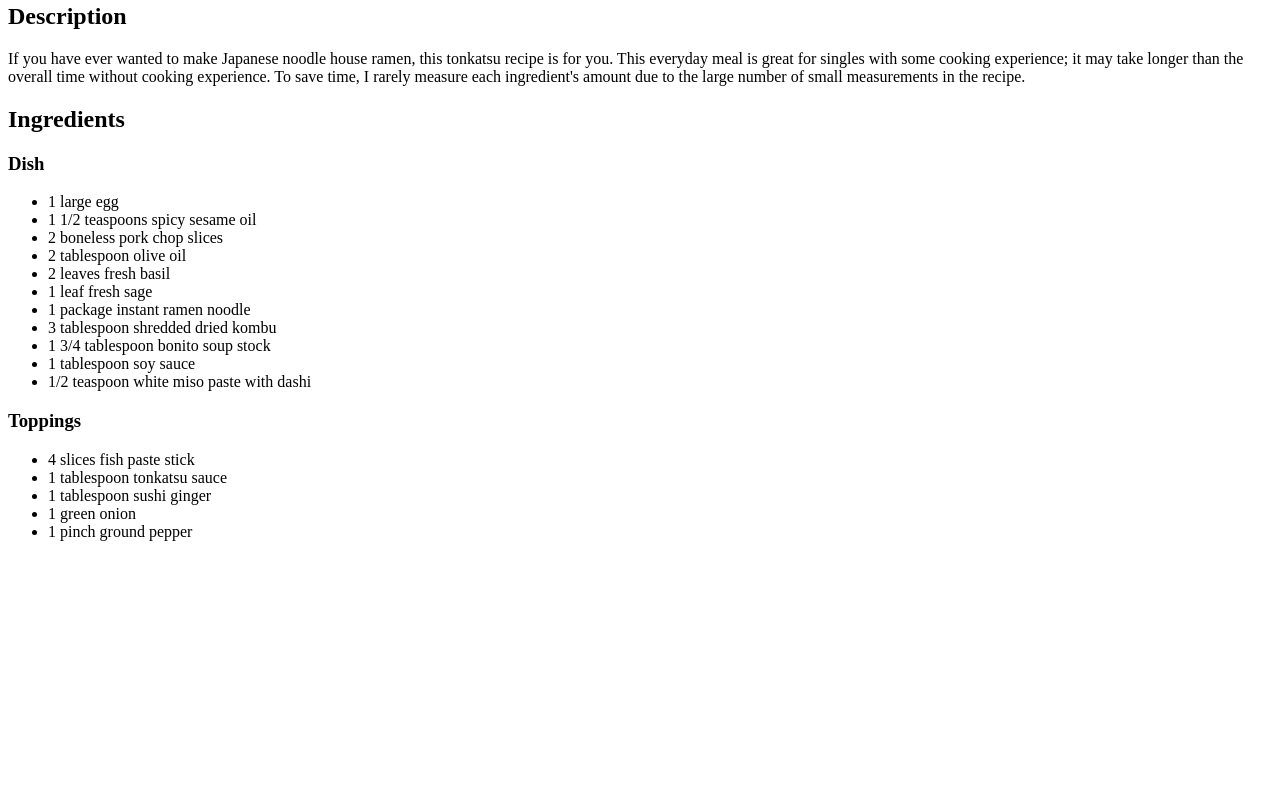
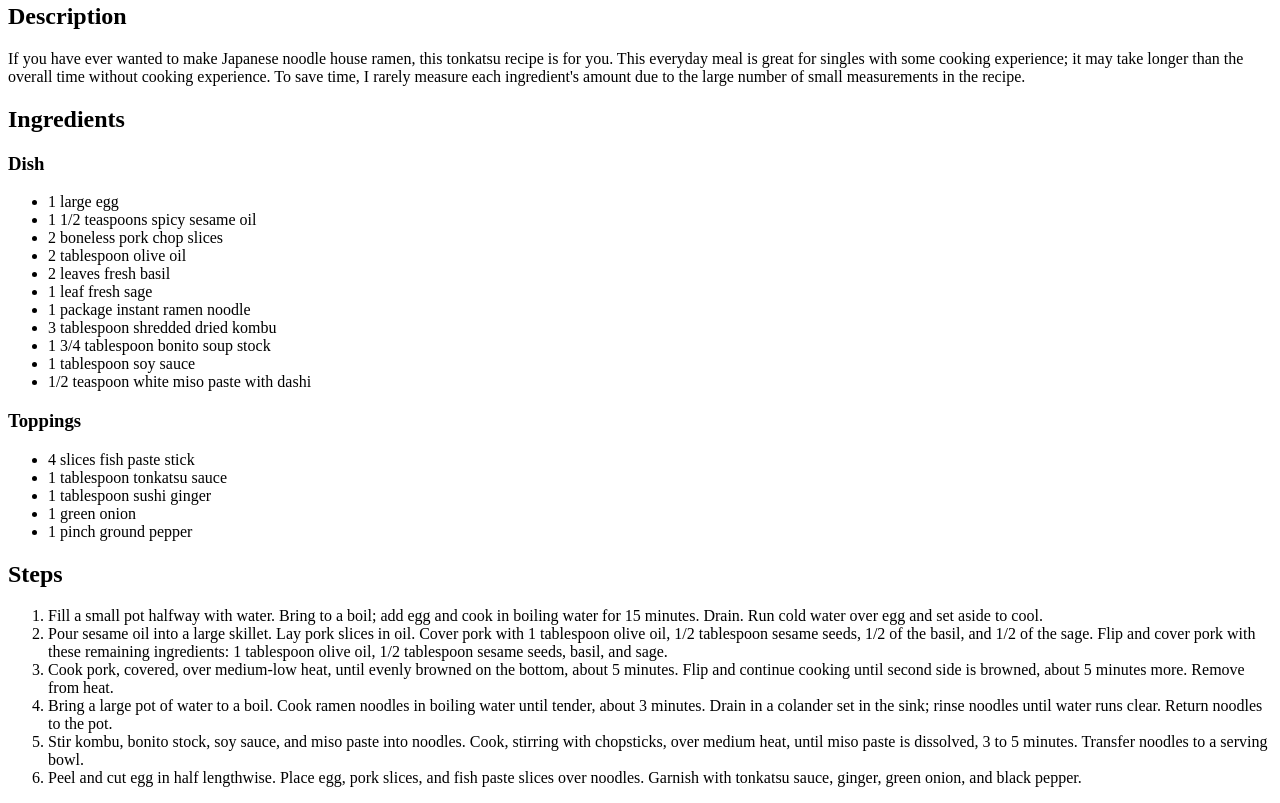
Before and after one commit to yeittcl/odin-recipe, a plain HTML site: page recipes/tonkatsu-ramen.html in a window 1280 px wide. Shown: the part 501-1304 px from the top of the page. Before the commit the page ends 1058 px from the top, so only its background shows below. Drawn offline with Linux system fonts and the light colour scheme.

Commit message:
add steps to ramen recipe

```diff
--- a/recipes/tonkatsu-ramen.html
+++ b/recipes/tonkatsu-ramen.html
@@ -36,6 +36,24 @@
         <li> 1 green onion</li>
         <li> 1 pinch ground pepper</li>
     </ul>
-
+    <h2> Steps</h2>
+    <ol>
+        <li> Fill a small pot halfway with water. Bring to a boil; add egg and cook in boiling water for 15 minutes. Drain. Run cold water over egg and set aside to cool.
+        </li>
+        <li> Pour sesame oil into a large skillet. Lay pork slices in oil. Cover pork with 1 tablespoon olive oil, 1/2 tablespoon sesame seeds, 1/2 of the basil, and 1/2 of the sage. Flip and cover pork with these remaining ingredients: 1 tablespoon olive oil, 1/2 tablespoon sesame seeds, basil, and sage.
+        </li>
+        <li>
+            Cook pork, covered, over medium-low heat, until evenly browned on the bottom, about 5 minutes. Flip and continue cooking until second side is browned, about 5 minutes more. Remove from heat.
+        </li>
+        <li>
+            Bring a large pot of water to a boil. Cook ramen noodles in boiling water until tender, about 3 minutes. Drain in a colander set in the sink; rinse noodles until water runs clear. Return noodles to the pot.
+        </li>
+        <li>
+            Stir kombu, bonito stock, soy sauce, and miso paste into noodles. Cook, stirring with chopsticks, over medium heat, until miso paste is dissolved, 3 to 5 minutes. Transfer noodles to a serving bowl.
+        </li>
+        <li>
+            Peel and cut egg in half lengthwise. Place egg, pork slices, and fish paste slices over noodles. Garnish with tonkatsu sauce, ginger, green onion, and black pepper.
+        </li>
+    </ol>
 </body>
 </html>
```
